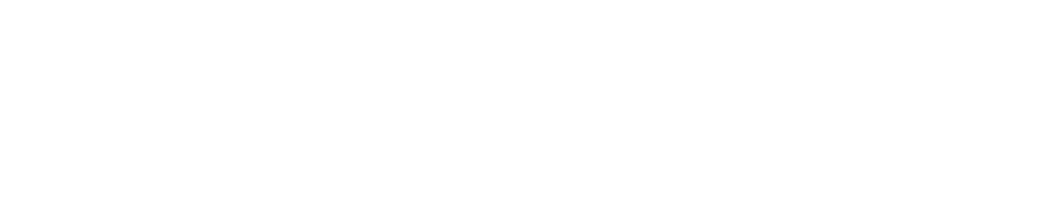
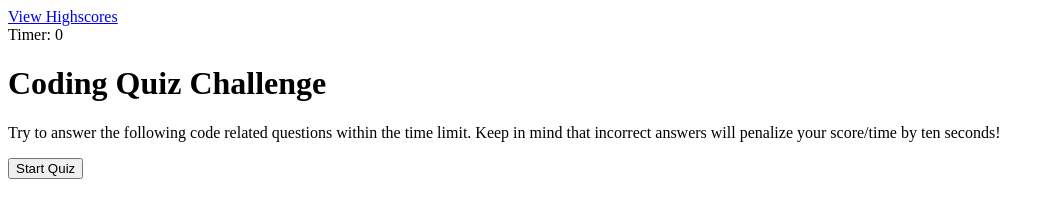
Before and after one commit to ivnkris/code-quiz, a plain HTML site: page index.html in a window 1280 px wide. Shown: the whole page, without its empty margins (0-1054 px from the left). Drawn offline with Linux system fonts and the light colour scheme.

Commit message:
add starting HTML layout

```diff
--- a/index.html
+++ b/index.html
@@ -7,7 +7,24 @@
     <title>Code Quiz</title>
     <link rel="stylesheet" type="text/css" href="./assets/css/styles.css" />
   </head>
+
   <body>
+    <header>
+      <div><a href="#">View Highscores</a></div>
+      <div>Timer: <span>0</span></div>
+    </header>
+    <main>
+      <div class="container">
+        <h1>Coding Quiz Challenge</h1>
+        <p>
+          Try to answer the following code related questions within the time
+          limit. Keep in mind that incorrect answers will penalize your
+          score/time by ten seconds!
+        </p>
+        <button>Start Quiz</button>
+      </div>
+    </main>
+
     <script src="./assets/js/script.js"></script>
   </body>
 </html>
```
